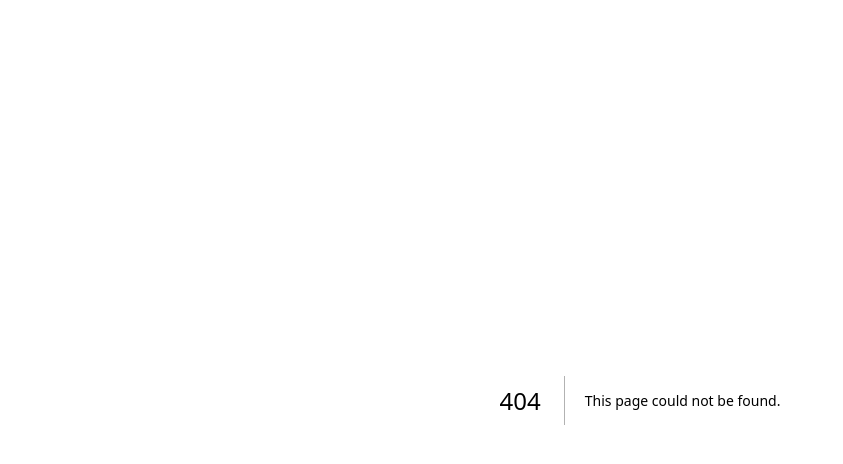
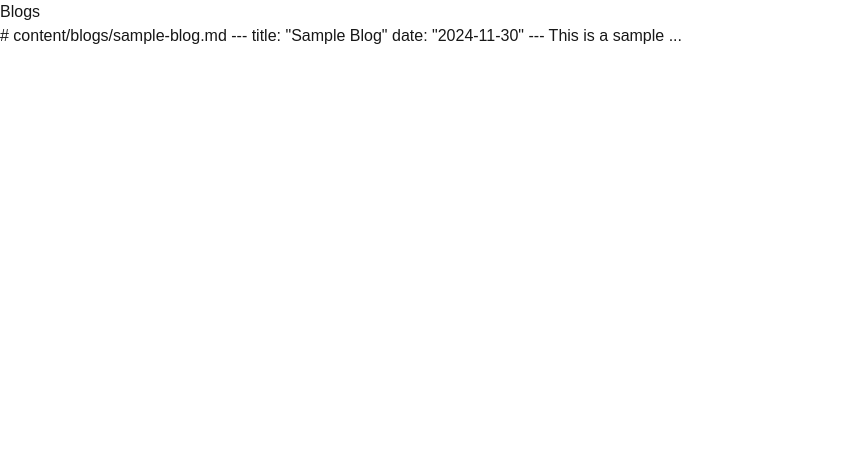
Before and after one commit to Gregortega/appautomations, a Next.js app: page /blogs in a window 1280 px wide. Before the commit this address had no page. Shown: the top 464 px of the page, without its empty margins (0-843 px from the left). Built offline with nearby package versions, Linux system fonts and the light colour scheme.

Commit message:
first commit

```diff
--- /dev/null
+++ b/app/admin/page.tsx
@@ -0,0 +1,10 @@
+import fs from "fs"
+import path from "path"
+
+export default function AdminPage() {
+  const html = fs.readFileSync(
+    path.join(process.cwd(), "admin/index.html"),
+    "utf-8"
+  )
+  return <div dangerouslySetInnerHTML={{ __html: html }} />
+}
--- /dev/null
+++ b/app/blogs/page.tsx
@@ -0,0 +1,38 @@
+import fs from "fs"
+import path from "path"
+import matter from "gray-matter"
+
+export default async function BlogsPage() {
+  const posts = getBlogPosts()
+
+  return (
+    <div>
+      <h1>Blogs</h1>
+      {posts.map((post) => (
+        <div key={post.slug}>
+          <h2>{post.title}</h2>
+          <p>{post.date}</p>
+          <p>{post.excerpt}</p>
+        </div>
+      ))}
+    </div>
+  )
+}
+
+function getBlogPosts() {
+  const blogDir = path.join(process.cwd(), "content/blogs")
+  const filenames = fs.readdirSync(blogDir)
+
+  return filenames.map((filename) => {
+    const filePath = path.join(blogDir, filename)
+    const fileContent = fs.readFileSync(filePath, "utf-8")
+    const { data, content } = matter(fileContent)
+
+    return {
+      slug: filename.replace(".md", ""),
+      title: data.title,
+      date: data.date,
+      excerpt: content.slice(0, 100) + "..."
+    }
+  })
+}
--- /dev/null
+++ b/content/blogs/sample-blogs.md
@@ -0,0 +1,10 @@
+# content/blogs/sample-blog.md
+
+---
+
+title: "Sample Blog"
+date: "2024-11-30"
+
+---
+
+This is a sample blog post content.
```
Also changed, not shown: admin/config.yml (added, +17 -0 lines), admin/index.html (added, +11 -0 lines), package.json (+5 -4 lines), 1 other file (tests, documents, lock files or other folders).
